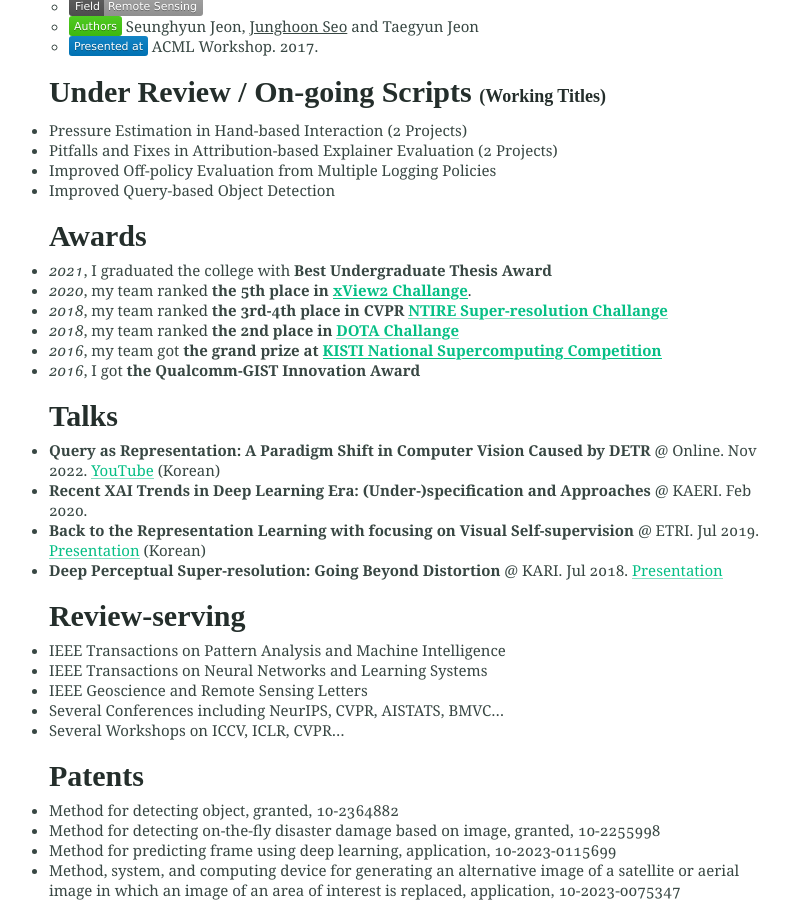
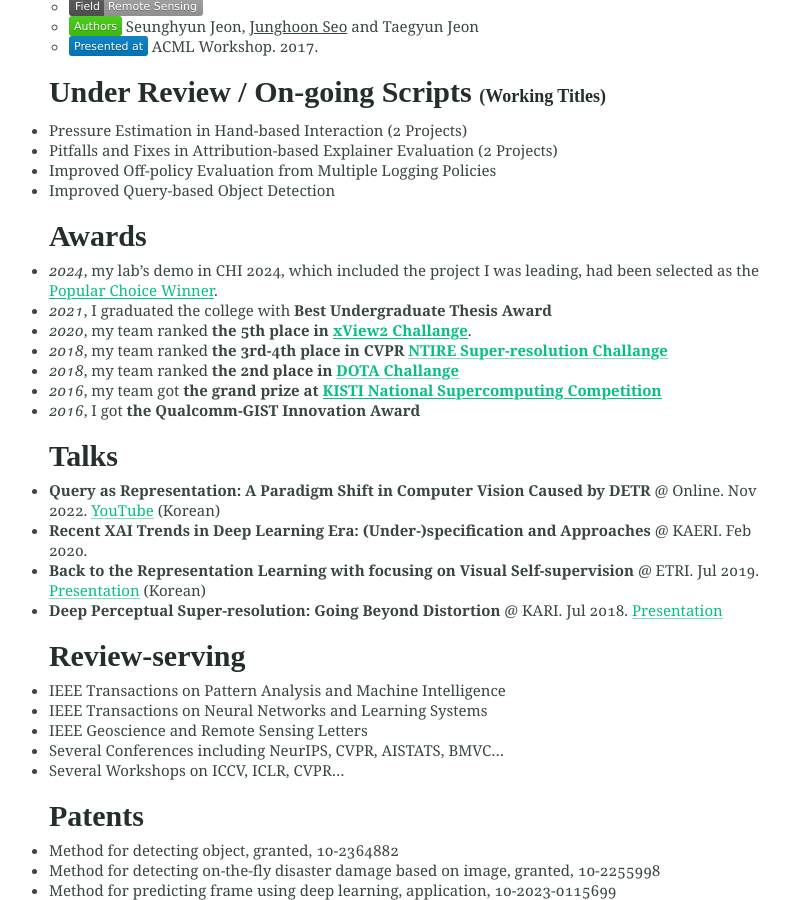
Before and after one commit to mikigom/mikigom.github.io, a Jekyll site: the page built from index.md, in a window 1280 px wide and 900 px high, scrolled down 2524 px. Shown: the whole window, without its empty margins (234-1024 px from the left). Built offline with Jekyll 4.4.1, drawn with Linux system fonts in a browser that asks for light colours.

Commit message:
Update index.md

```diff
--- a/index.md
+++ b/index.md
@@ -106,6 +106,7 @@
 - Improved Query-based Object Detection
 
 ### Awards
+* *2024*, my lab’s demo in CHI 2024, which included the project I was leading, had been selected as the [Popular Choice Winner](https://chi2024.acm.org/).
 * *2021*, I graduated the college with **Best Undergraduate Thesis Award**
 * *2020*, my team ranked **the 5th place in [xView2 Challange](https://xview2.org/)**.
 * *2018*, my team ranked **the 3rd-4th place in CVPR [NTIRE Super-resolution Challange](https://data.vision.ee.ethz.ch/cvl/ntire18/)**
```
